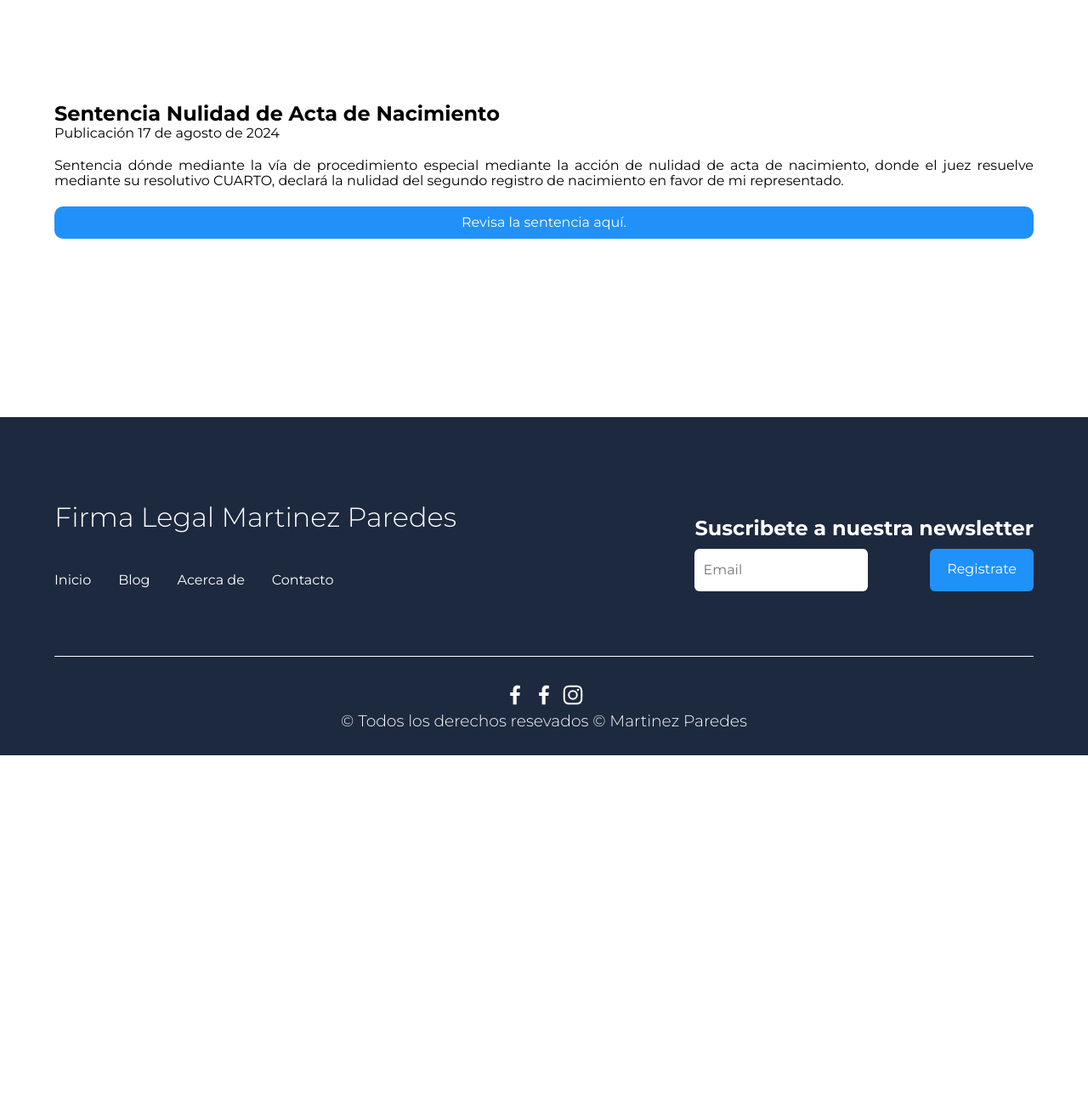
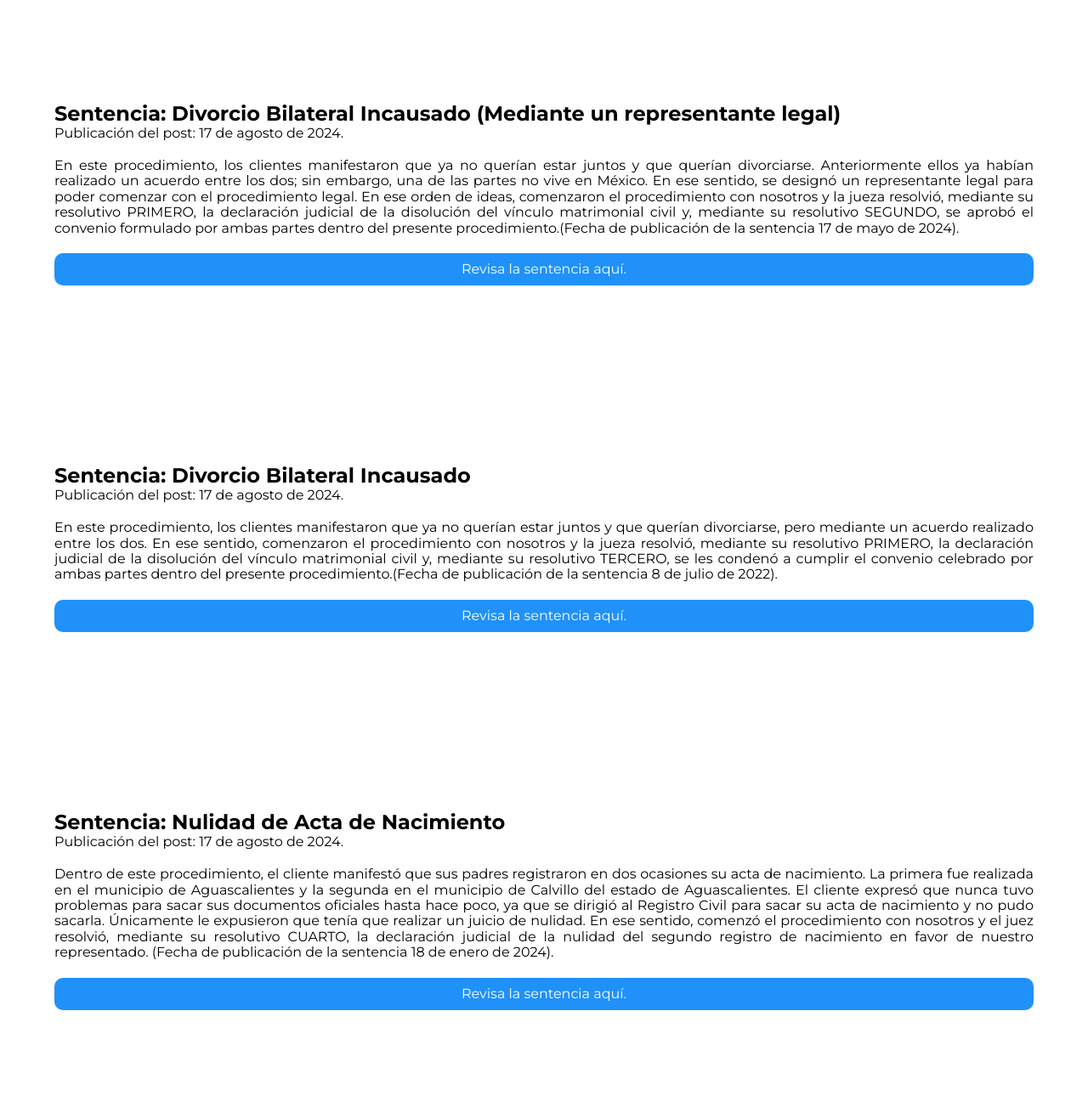
Before and after one commit to LuxferMartz/FirmaLegal, a plain HTML site: page Blog.html in a window 1280 px wide. Shown: the part 780-2083 px from the top of the page at 85% size. Before the commit the page ends 1669 px from the top, so only its background shows below. Drawn offline with Linux system fonts and the light colour scheme; grey boxes are pictures that could not be loaded.

Commit message:
Commit Blog Terminado 17/08/2024

```diff
--- a/Blog.html
+++ b/Blog.html
@@ -68,10 +68,32 @@
             <section class="pub">
                 <div class="pub_container container">
                     <div class="pub_text pub1">
-                        <h2 class="subtitle pub1">Sentencia Nulidad de Acta de Nacimiento</h2>
-                        <p class="pub_paragraph pub1">Publicación 17 de agosto de 2024</p>
-                        <p class="pub_paragraph publ1">Sentencia dónde mediante la vía de procedimiento especial mediante la acción de nulidad de acta de nacimiento, donde el juez resuelve mediante su resolutivo CUARTO, declará la nulidad del segundo registro de nacimiento en favor de mi representado.</p>
-                        <a class="btm pub-link-1" href="https://drive.google.com/drive/u/3/home" target="_blank">Revisa la sentencia aquí.</a>
+                        <h2 class="subtitle pub1">Sentencia: Divorcio Bilateral Incausado (Mediante un representante legal)</h2>
+                        <p class="pub_paragraph pub1">Publicación del post: 17 de agosto de 2024.</p>
+                        <p class="pub_paragraph publ1">En este procedimiento, los clientes manifestaron que ya no querían estar juntos y que querían divorciarse. Anteriormente ellos ya habían realizado un acuerdo entre los dos; sin embargo, una de las partes no vive en México. En ese sentido, se designó un representante legal para poder comenzar con el procedimiento legal. En ese orden de ideas, comenzaron el procedimiento con nosotros y la jueza resolvió, mediante su resolutivo PRIMERO, la declaración judicial de la disolución del vínculo matrimonial civil y, mediante su resolutivo SEGUNDO, se aprobó el convenio formulado por ambas partes dentro del presente procedimiento.(Fecha de publicación de la sentencia 17 de mayo de 2024).<p>
+                        <a class="btm pub-link-1" href="https://drive.google.com/file/d/1frvGznjyJH-qQZllp0MbvwwLEbH9-HdS/view" target="_blank">Revisa la sentencia aquí.</a>
+                    </div>
+                </div>
+            </section>
+
+            <section class="pub">
+                <div class="pub_container container">
+                    <div class="pub_text pub1">
+                        <h2 class="subtitle pub1">Sentencia: Divorcio Bilateral Incausado</h2>
+                        <p class="pub_paragraph pub1">Publicación del post: 17 de agosto de 2024.</p>
+                        <p class="pub_paragraph publ1">En este procedimiento, los clientes manifestaron que ya no querían estar juntos y que querían divorciarse, pero mediante un acuerdo realizado entre los dos. En ese sentido, comenzaron el procedimiento con nosotros y la jueza resolvió, mediante su resolutivo PRIMERO, la declaración judicial de la disolución del vínculo matrimonial civil y, mediante su resolutivo TERCERO, se les condenó a cumplir el convenio celebrado por ambas partes dentro del presente procedimiento.(Fecha de publicación de la sentencia 8 de julio de 2022).<p>
+                        <a class="btm pub-link-1" href="https://drive.google.com/file/d/1pW0UZA_5H2B0tOqpaCgLVHFttEjpJk4e/view" target="_blank">Revisa la sentencia aquí.</a>
+                    </div>
+                </div>
+            </section>
+
+            <section class="pub">
+                <div class="pub_container container">
+                    <div class="pub_text pub1">
+                        <h2 class="subtitle pub1">Sentencia: Nulidad de Acta de Nacimiento</h2>
+                        <p class="pub_paragraph pub1">Publicación del post: 17 de agosto de 2024.</p>
+                        <p class="pub_paragraph publ1">Dentro de este procedimiento, el cliente manifestó que sus padres registraron en dos ocasiones su acta de nacimiento. La primera fue realizada en el municipio de Aguascalientes y la segunda en el municipio de Calvillo del estado de Aguascalientes. El cliente expresó que nunca tuvo problemas para sacar sus documentos oficiales hasta hace poco, ya que se dirigió al Registro Civil para sacar su acta de nacimiento y no pudo sacarla. Únicamente le expusieron que tenía que realizar un juicio de nulidad. En ese sentido, comenzó el procedimiento con nosotros y el juez resolvió, mediante su resolutivo CUARTO, la declaración judicial de la nulidad del segundo registro de nacimiento en favor de nuestro representado. (Fecha de publicación de la sentencia 18 de enero de 2024).<p>
+                        <a class="btm pub-link-1" href="https://drive.google.com/file/d/153iYeD_0unKfTZHgojpFeU_gLpRxqa5R/view" target="_blank">Revisa la sentencia aquí.</a>
                     </div>
                 </div>
             </section>
```
